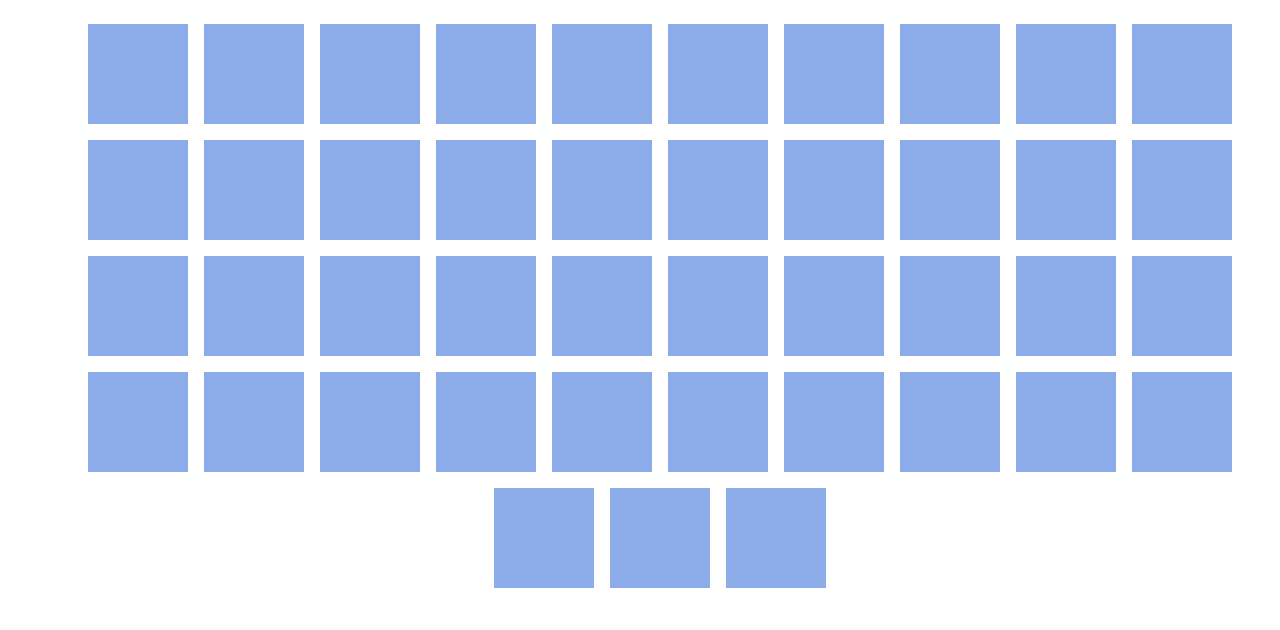
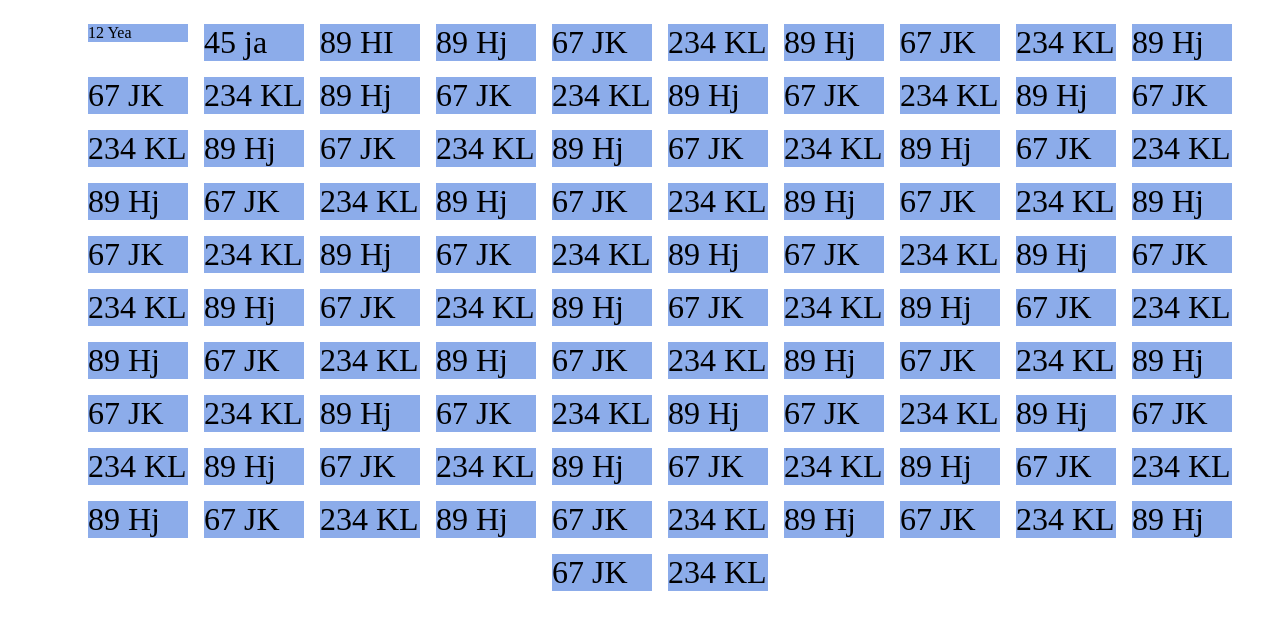
Before and after one commit to lightgh/fdev-prac, a plain HTML site: page index.html in a window 1280 px wide. Drawn offline with Linux system fonts and the light colour scheme.

Commit message:
learnt to use the align-items

```diff
--- a/css/style.css
+++ b/css/style.css
@@ -9,12 +9,17 @@ ul{
 
 	justify-content: center;
 
+	align-items: flex-start;
 
 }
 
 li{
 	width: 100px;
-	height: 100px;
+
 	background-color: #8cacea;
 	margin: 8px;
 }
+
+li:not(:first-child){
+	font-size: 2rem;
+}
--- a/index.html
+++ b/index.html
@@ -6,51 +6,111 @@
 </head>
 <body>
 	<ul><!-- parent element -->
-		<li></li> <!-- first child element -->
-		<li></li> <!-- second child element -->
-		<li></li> <!-- third child element -->
+		<li>12 Yea</li> <!-- first child element -->
+		<li>45 ja</li> <!-- second child element -->
+		<li>89 HI</li> <!-- third child element -->
 
 		<!-- Adding extra li elements -->
-		<li></li>
-		<li></li>
-		<li></li>
-		<li></li>
-		<li></li>
-		<li></li>
-		<li></li>
-		<li></li>
-		<li></li>
-		<li></li>
-		<li></li>
-		<li></li>
-		<li></li>
-		<li></li>
-		<li></li>
-		<li></li>
-		<li></li>
-		<li></li>
-		<li></li>
-		<li></li>
-		<li></li>
-		<li></li>
-		<li></li>
-		<li></li>
-		<li></li>
-		<li></li>
-		<li></li>
-		<li></li>
-		<li></li>
-		<li></li>
-		<li></li>
-		<li></li>
-		<li></li>
-		<li></li>
-		<li></li>
-		<li></li>
-		<li></li>
-		<li></li>
-		<li></li>
-		<li></li>
+		<li>89 Hj</li>
+		<li>67 JK</li>
+		<li>234 KL</li>
+		<li>89 Hj</li>
+		<li>67 JK</li>
+		<li>234 KL</li>
+		<li>89 Hj</li>
+		<li>67 JK</li>
+		<li>234 KL</li>
+		<li>89 Hj</li>
+		<li>67 JK</li>
+		<li>234 KL</li>
+		<li>89 Hj</li>
+		<li>67 JK</li>
+		<li>234 KL</li>
+		<li>89 Hj</li>
+		<li>67 JK</li>
+		<li>234 KL</li>
+		<li>89 Hj</li>
+		<li>67 JK</li>
+		<li>234 KL</li>
+		<li>89 Hj</li>
+		<li>67 JK</li>
+		<li>234 KL</li>
+		<li>89 Hj</li>
+		<li>67 JK</li>
+		<li>234 KL</li>
+		<li>89 Hj</li>
+		<li>67 JK</li>
+		<li>234 KL</li>
+		<li>89 Hj</li>
+		<li>67 JK</li>
+		<li>234 KL</li>
+		<li>89 Hj</li>
+		<li>67 JK</li>
+		<li>234 KL</li>
+		<li>89 Hj</li>
+		<li>67 JK</li>
+		<li>234 KL</li>
+		<li>89 Hj</li>
+		<li>67 JK</li>
+		<li>234 KL</li>
+		<li>89 Hj</li>
+		<li>67 JK</li>
+		<li>234 KL</li>
+		<li>89 Hj</li>
+		<li>67 JK</li>
+		<li>234 KL</li>
+		<li>89 Hj</li>
+		<li>67 JK</li>
+		<li>234 KL</li>
+		<li>89 Hj</li>
+		<li>67 JK</li>
+		<li>234 KL</li>
+		<li>89 Hj</li>
+		<li>67 JK</li>
+		<li>234 KL</li>
+		<li>89 Hj</li>
+		<li>67 JK</li>
+		<li>234 KL</li>
+		<li>89 Hj</li>
+		<li>67 JK</li>
+		<li>234 KL</li>
+		<li>89 Hj</li>
+		<li>67 JK</li>
+		<li>234 KL</li>
+		<li>89 Hj</li>
+		<li>67 JK</li>
+		<li>234 KL</li>
+		<li>89 Hj</li>
+		<li>67 JK</li>
+		<li>234 KL</li>
+		<li>89 Hj</li>
+		<li>67 JK</li>
+		<li>234 KL</li>
+		<li>89 Hj</li>
+		<li>67 JK</li>
+		<li>234 KL</li>
+		<li>89 Hj</li>
+		<li>67 JK</li>
+		<li>234 KL</li>
+		<li>89 Hj</li>
+		<li>67 JK</li>
+		<li>234 KL</li>
+		<li>89 Hj</li>
+		<li>67 JK</li>
+		<li>234 KL</li>
+		<li>89 Hj</li>
+		<li>67 JK</li>
+		<li>234 KL</li>
+		<li>89 Hj</li>
+		<li>67 JK</li>
+		<li>234 KL</li>
+		<li>89 Hj</li>
+		<li>67 JK</li>
+		<li>234 KL</li>
+		<li>89 Hj</li>
+		<li>67 JK</li>
+		<li>234 KL</li>
+
 	</ul>
 </body>
 </html>
```
